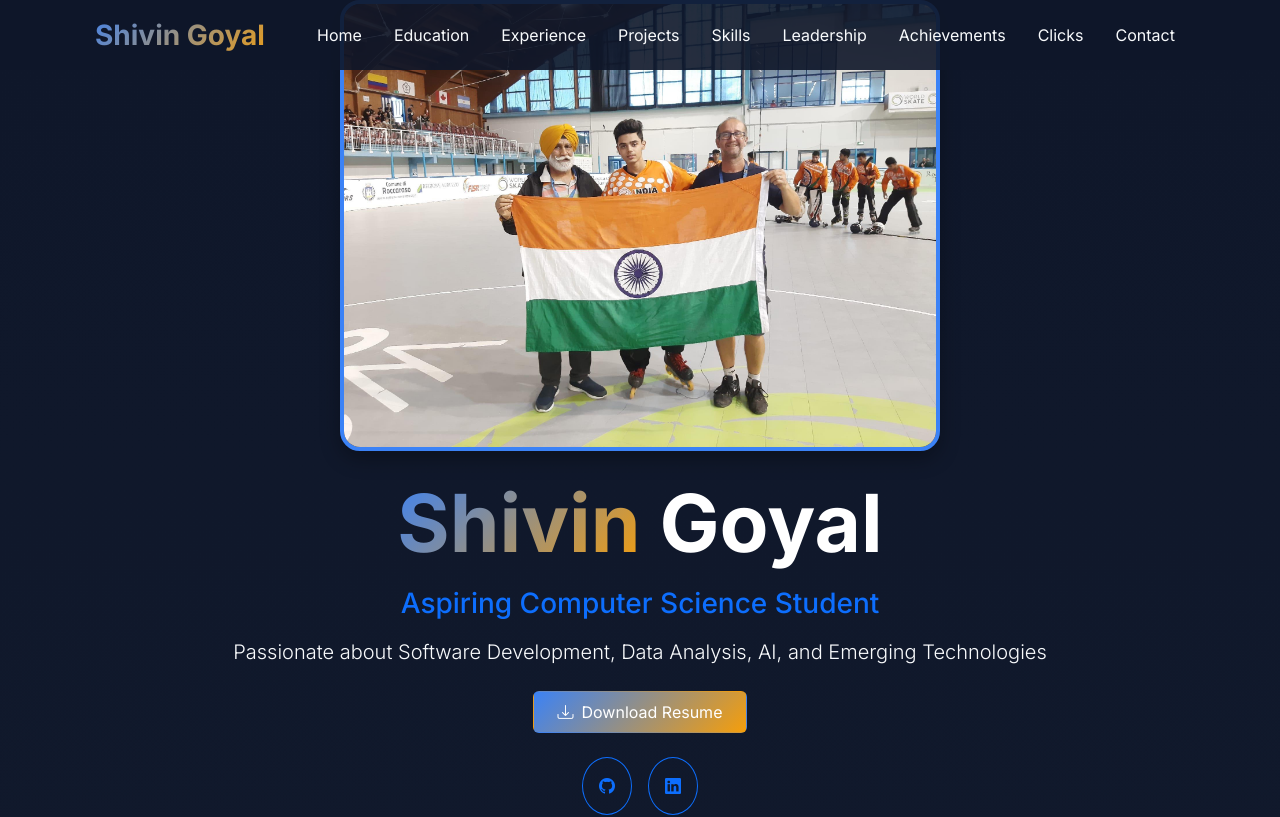
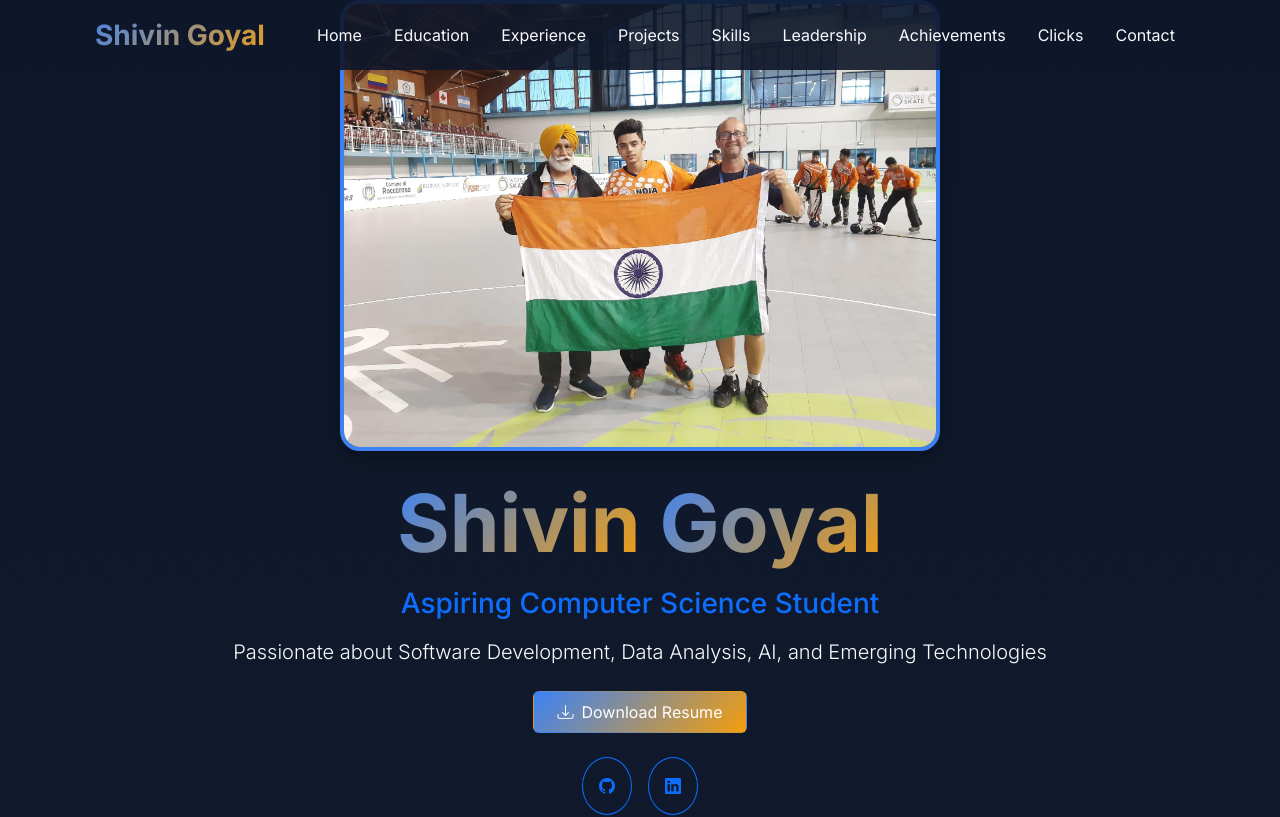
Before and after one commit to shivin88/resume_react_app, a React (Create React App) app: page / in a window 1280 px wide. Shown: the top 817 px of the page. Built offline with nearby package versions, Linux system fonts and the light colour scheme.

Commit message:
resolved few errors

```diff
--- a/src/components/HeroSection.js
+++ b/src/components/HeroSection.js
@@ -21,16 +21,16 @@ const HeroSection = () => {
             </div>
             <div className="mb-4">
               <h1 className="display-1 fw-bold mb-3">
-                <span className="gradient-text">Shivin</span> <span className="text-white">Goyal</span>
+                <span className="gradient-text">Shivin</span> <span className="gradient-text">Goyal</span>
               </h1>
               <h3 className="text-primary mb-3">Aspiring Computer Science Student</h3>
               <p className="lead text-muted">Passionate about Software Development, Data Analysis, AI, and Emerging Technologies</p>
             </div>
             <div className="d-flex flex-wrap gap-3 justify-content-center mb-4">
-              <button className="btn btn-glow text-white px-4 py-2">
+              <a href="/Resume-2.pdf" download className="btn btn-glow text-white px-4 py-2">
                 <i className="bi bi-download me-2"></i>
                 Download Resume
-              </button>
+              </a>
             </div>
             <div className="d-flex justify-content-center gap-3">
               <a href="https://github.com" className="btn btn-outline-primary rounded-circle p-3">
```
Also changed, not shown: 1 other file (tests, documents, lock files or other folders).
